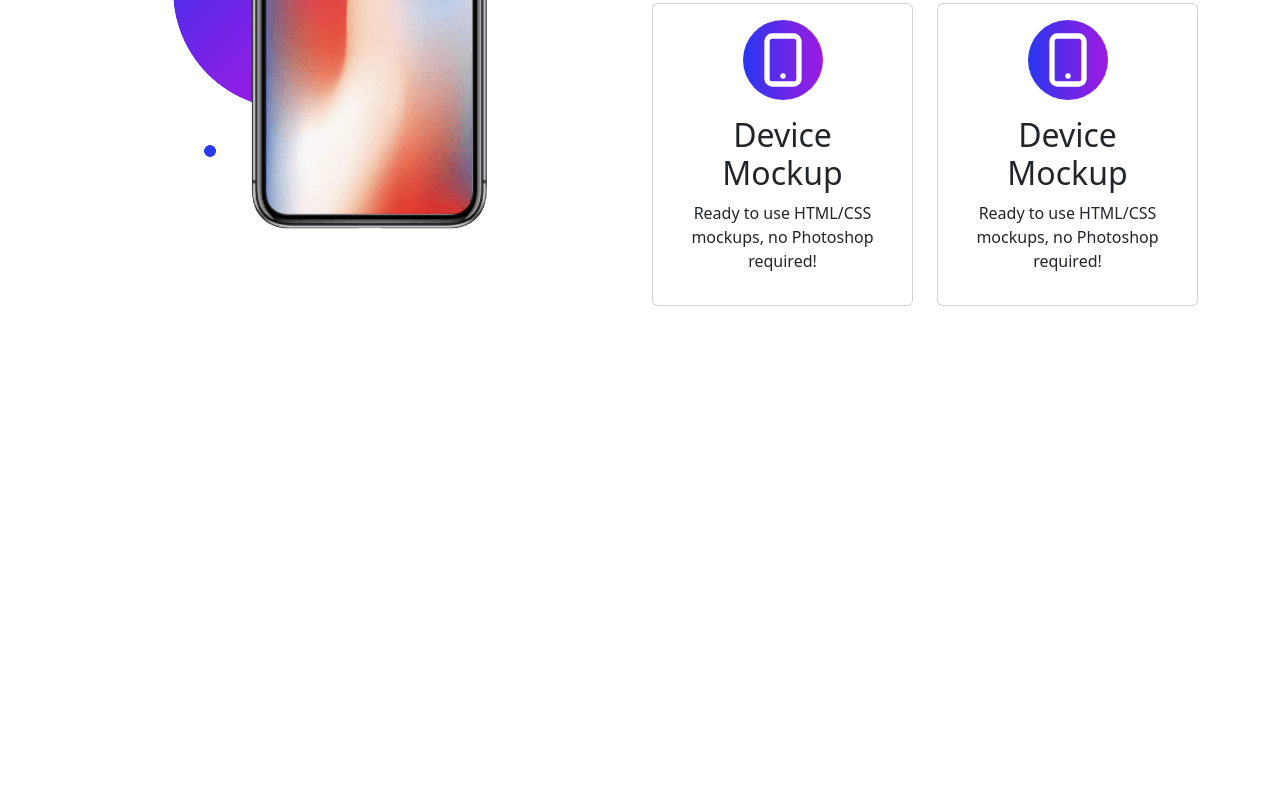
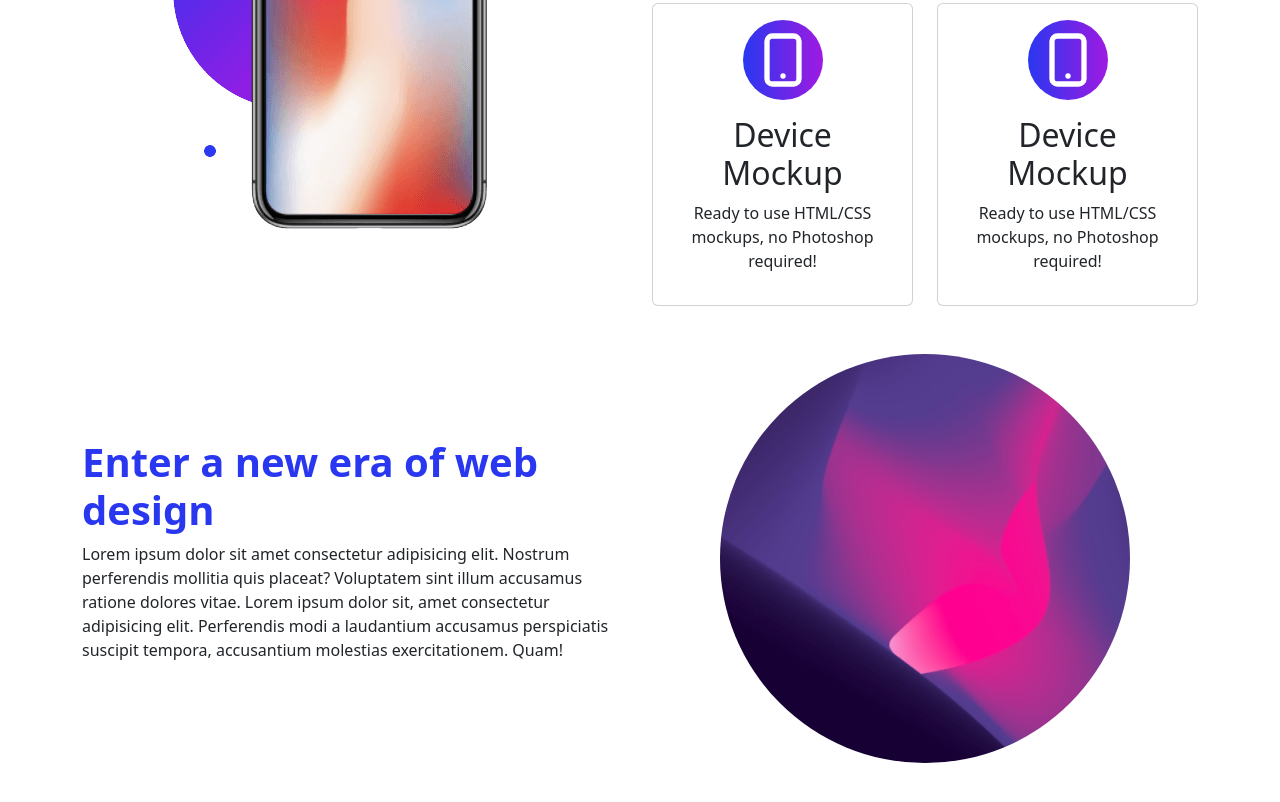
Before and after one commit to AtikAkbar/landing-page, a plain HTML site: page index.html in a window 1280 px wide. Shown: the part 1272-2074 px from the top of the page. Before the commit the page ends 1594 px from the top, so only its background shows below. Drawn offline with nearby package versions, Linux system fonts and the light colour scheme.

Commit message:
new era section done

```diff
--- a/index.html
+++ b/index.html
@@ -49,7 +49,7 @@
             <div class="container">
                 <div class="row row-cols-md-2 align-items-center">
                     <div>
-                        <h1 class="text-primary fw-bold display-2" style="">Showcase Your App Beautifully</h1>
+                        <h1 class="primary-color fw-bold display-2" style="">Showcase Your App Beautifully</h1>
                         <p>Lorem ipsum dolor sit amet consectetur adipisicing elit. Nostrum perferendis mollitia quis placeat? Voluptatem sint illum accusamus ratione dolores vitae.</p>
                         <div class="download">
                             <img class="img-fluid" src="img/app-store.png" alt="">
@@ -73,6 +73,7 @@
             </div>
         </section>
         <!-- quate section end -->
+        <!-- featurs section start -->
         <section id="features" class="my-3">
             <div class="container">
                 <div class="row row-cols-md-2 align-items-center">
@@ -138,6 +139,28 @@
                 </div>
             </div>
         </section>
+        <!-- features section end -->
+        <!-- new era section start -->
+        <section class="new-era my-5">
+            <div class="container">
+                <div class="row row-cols-md-2 align-items-center">
+                    <div>
+                        <h1 class="primary-color fw-bold" style="">Enter a new era of web design</h1>
+                        <p>Lorem ipsum dolor sit amet consectetur adipisicing elit. Nostrum perferendis mollitia quis placeat?
+                            Voluptatem sint illum accusamus ratione dolores vitae. Lorem ipsum dolor sit, amet consectetur adipisicing elit. Perferendis modi a laudantium accusamus perspiciatis suscipit tempora, accusantium molestias exercitationem. Quam!</p>
+                    </div>
+                    <div class="d-flex justify-content-center">
+                        <img class="img-fluid rounded-circle w-75" src="img/web-design.png" alt="">
+                    </div>
+                </div>
+            </div>
+        </section>
+        <!-- new era section end -->
+        <!-- download section start -->
+        <section>
+
+        </section>
+        <!-- download section end -->
     </main>
     <!-- bootstrap cdn js -->
     <script src="https://cdn.jsdelivr.net/npm/bootstrap@5.2.2/dist/js/bootstrap.bundle.min.js"></script>
--- a/style.css
+++ b/style.css
@@ -1,3 +1,6 @@
+.primary-color{
+    color: #2937f0;
+}
 .btn-gradient{
     background-image: linear-gradient(90deg, #2937f0, #9f1ae2);
 }
```
